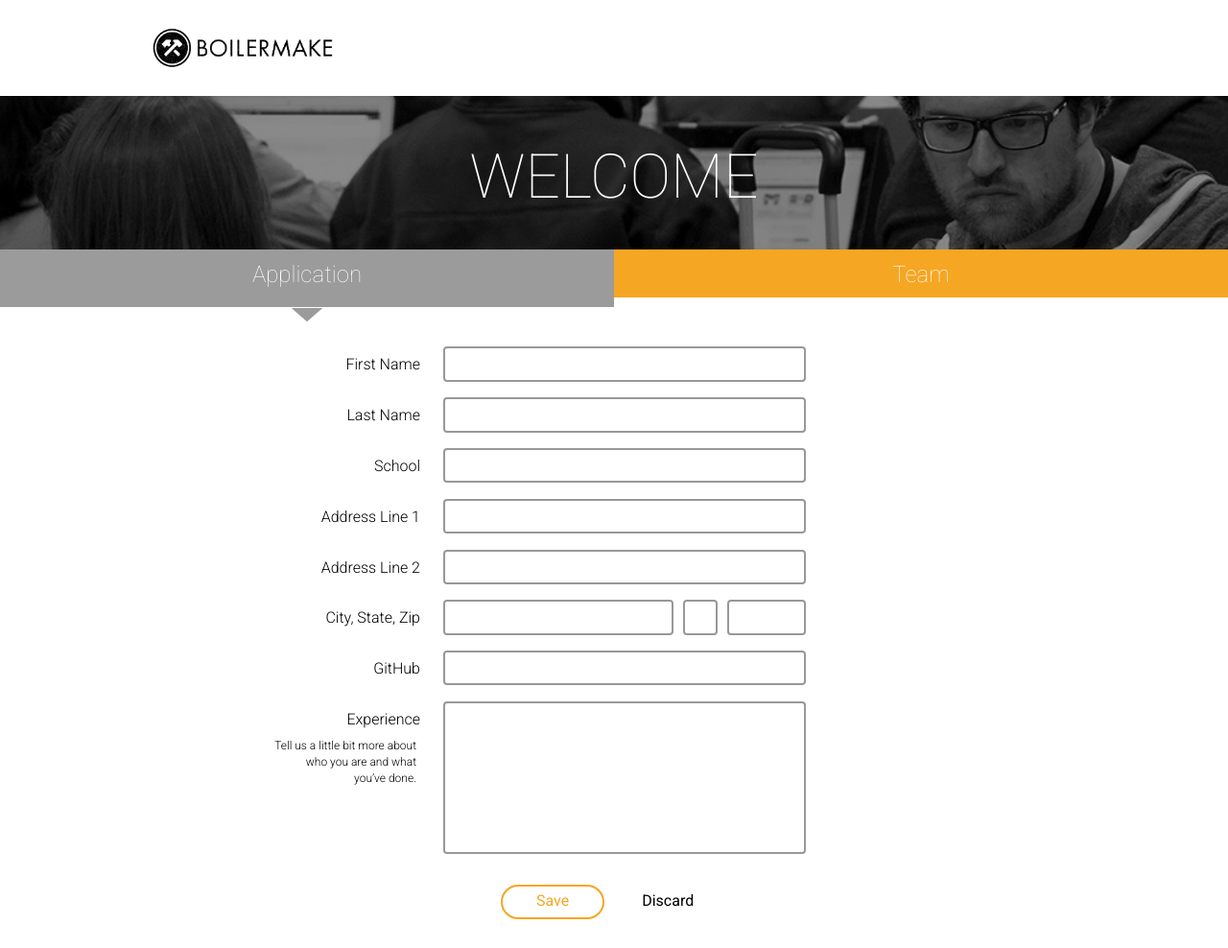
After one commit to BoilerMake/hackathon, a PHP site: page /application.html in a window 1280 px wide. The commit adds this page. Shown: the whole page at 96% size. Run offline with PHP 8.4, Linux system fonts and the light colour scheme; some libraries are stand-ins or nearby versions.

```diff
--- /dev/null
+++ b/frontend/application.html
@@ -0,0 +1,103 @@
+<!DOCTYPE html>
+<html lang="en">
+    <head>
+        <meta charset="utf-8">
+        <meta http-equiv="X-UA-Compatible" content="IE=edge">
+        <meta name="viewport" content="width=device-width, initial-scale=0.0, user-scalable=no">
+        <title>
+            BoilerMake
+        </title>
+        <link rel="icon" href="./img/favicon.png">
+        <meta name="description" content="The life and work of Ben Alderfer">
+        <meta name="author" content="Ben Alderfer">
+        <link rel="stylesheet" href="css/style.css" type="text/css">
+        <link rel="stylesheet" href="css/dashboard.css" type="text/css">
+    </head>
+    <body>
+        <script src="https://ajax.googleapis.com/ajax/libs/jquery/1.11.1/jquery.min.js" type="text/javascript"></script>
+        <link href='http://fonts.googleapis.com/css?family=Roboto:400,100,300,500,700' rel='stylesheet' type='text/css'>
+        <script src="js/index.js" type="text/javascript"></script>
+
+        <div class="header">
+            <div class="container">
+                <img alt="logo" class="logo" src="./img/logodark.png">
+            </div>
+        </div>
+        <div class="head">
+            <h1>WELCOME</h1>
+        </div>
+        <div class="nav">
+            <div class="nav-active">
+                Application
+            </div>
+            <div class="nav-notactive">
+                Team
+            </div>
+        </div>
+        <div class="container">
+            <div class="application">
+                <div class="form">
+                    <div class="input" id="firstname">
+                        <div class="label">
+                            First Name
+                        </div>
+                        <input type="text"/>
+                    </div>
+                    <div class="input" id="lastname">
+                        <div class="label">
+                            Last Name
+                        </div>
+                        <input type="text"/>
+                    </div>
+                    <div class="input search" id="school">
+                        <div class="label">
+                            School
+                        </div>
+                        <input type="text"/>
+                    </div>
+                    <div class="input" id="address-line-1">
+                        <div class="label">
+                            Address Line 1
+                        </div>
+                        <input type="text"/>
+                    </div>
+                    <div class="input" id="address-line-2">
+                        <div class="label">
+                            Address Line 2
+                        </div>
+                        <input type="text"/>
+                    </div>
+                    <div class="input" id="address-city-state-zip">
+                        <div class="label">
+                            City, State, Zip
+                        </div>
+                        <input class="span-6" type="text"/>
+                        <input class="span-2" type="text" maxlength="2"/>
+                        <input class="span-4" type="text"/>
+                    </div>
+                    <div class="input link" id="github">
+                        <div class="label">
+                            GitHub
+                        </div>
+                        <input type="text"/>
+                    </div>
+                    <div class="input field" id="description">
+                        <div class="label">
+                            Experience
+                            <div class="sub-label">
+                                Tell us a little bit more about who you are and what you’ve done.
+                            </div>
+                        </div>
+                        <textarea rows="8"></textarea>
+                    </div>
+                    <div class="submit">
+                        <input class="button outline" id="save" type="submit" value="Save" style="cursor:pointer;"/>
+                    </div>
+                    <div class="discard">
+                        <a style="cursor:pointer;">Discard</a>
+                    </div>
+                </div>
+            </div>
+        </div>
+    </body>
+</html>
--- /dev/null
+++ b/frontend/css/dashboard.css
@@ -0,0 +1,301 @@
+body {
+    background: white;
+}
+
+.application {
+    display: block;
+    width: 600px;
+    margin: 0 auto;
+}
+.head {
+    display: inline-block;
+    margin-top: 100px;
+    width: 100%;
+    height: 160px;
+    margin-bottom: 0;
+    background-image: url("../img/hacker.jpg");
+    background-size: cover;
+    background-position: center;
+    background-repeat: no-repeat;
+}
+.head h1 {
+    font-size: 4em;
+    font-weight: 100;
+    text-align: center;
+    margin: 40px 0;
+}
+.nav {
+    display: inline-block;
+    width: 100%;
+    height: 60px;
+    margin: 0 0 30px 0;
+    font-weight: 100;
+    font-size: 1.5em;
+    text-align: center;
+}
+.nav-active {
+    display: inline-block;
+    position: relative;
+    float: left;
+    width: 50%;
+    height: 50px;
+    margin: 0;
+    padding-top: 10px;
+    background-color: #9B9B9B;
+    cursor: pointer;
+}
+.nav-active::after {
+    content: "";
+    display: inline-block;
+    position: relative;
+    margin-top: 17px;
+    width: 100%;
+    height: 14px;
+    background-image: url("../img/pointer.png");
+    background-repeat: no-repeat;
+    background-position: center;
+
+}
+.nav-notactive {
+    display: inline-block;
+    position: relative;
+    float: left;
+    width: 50%;
+    height: 40px;
+    margin: 0;
+    padding-top: 10px;
+    background-color: #f5a623;
+    cursor: pointer;
+    -webkit-transition: background-color 100ms linear, height 100ms cubic-bezier(1.0, -1.0, 1.0, 3.0);
+    -moz-transition: background-color 100ms linear, height 100ms cubic-bezier(1.0, -1.0, 1.0, 3.0);
+    -o-transition: background-color 100ms linear, height 100ms cubic-bezier(1.0, -1.0, 1.0, 3.0);
+    -ms-transition: background-color 100ms linear, height 100ms cubic-bezier(1.0, -1.0, 1.0, 3.0);
+    transition: background-color 100ms linear, height  100ms cubic-bezier(1.0, -1.0, 1.0, 3.0);
+}
+.nav-notactive:hover {
+    background-color: #e6940a;
+    height: 50px;
+    -webkit-transition: background-color 100ms linear, height 100ms cubic-bezier(1.0, -1.0, 1.0, 3.0);
+    -moz-transition: background-color 100ms linear, height 100ms cubic-bezier(1.0, -1.0, 1.0, 3.0);
+    -o-transition: background-color 100ms linear, height 100ms cubic-bezier(1.0, -1.0, 1.0, 3.0);
+    -ms-transition: background-color 100ms linear, height 100ms cubic-bezier(1.0, -1.0, 1.0, 3.0);
+    transition: background-color 100ms linear, height  100ms cubic-bezier(1.0, -1.0, 1.0, 3.0);
+}
+.nav-notactive:active {
+    background-color: #f5a623;
+}
+.application .form .input {
+    display: inline-block;
+    width: 100%;
+    margin: 5px 0 5px -60px;
+}
+.application .form .input .label {
+    display: inline-block;
+    position: relative;
+    float: left;
+    width: 150px;
+    text-align: right;
+    font-size: 1em;
+    font-weight: 300;
+    line-height: 1.4;
+    padding: 8px 4px 6px 8px;
+    color: black;
+}
+.application .form .input .label .sub-label{
+    display: inline-block;
+    position: relative;
+    float: right;
+    width: 150px;
+    text-align: right;
+    font-family: "Helvetica-Neue", "Roboto";
+    font-size: 0.75em;
+    font-weight: 300;
+    line-height: 1.4;
+    padding: 8px 4px 6px 8px;
+    color: black;
+}
+.application .form .input input, .application .form .input textarea {
+    display: inline-block;
+    position: relative;
+    float: left;
+    width: 360px;
+    margin: 0 0 0 20px;
+    text-align: left;
+    font-size: 1em;
+    color: black;
+    line-height: 1.4;
+    padding: 4px 6px 6px 8px;
+    border: 2px solid #989898;
+    border-radius: 4px;
+    resize: none;
+}
+.application .form .input input.span-6 {
+    width: 222px;
+    margin: 0 0 0 20px;
+}
+.application .form .input input.span-2 {
+    width: 18px;
+    margin: 0 0 0 10px;
+}
+.application .form .input input.span-4 {
+    width: 64px;
+    margin: 0 0 0 10px;
+}
+.application .form .input input:focus, .application .form .input textarea:focus {
+    border-color: #989898;
+    background-color: #989898;
+    -webkit-transition: background-color 250ms linear;
+    -moz-transition: background-color 250ms linear;
+    -o-transition: background-color 250ms linear;
+    -ms-transition: background-color 250ms linear;
+    transition: background-color 250ms linear;
+    color: black;
+    text-align: left;
+    font-size: 1em;
+    line-height: 1.4;
+    box-shadow: 0 1px 1px #989898 inset, 0 0 8px #989898;
+    outline: 0 none;
+}
+.application .form .button {
+    display: inline-block;
+    margin: 5px 0 5px 182px;
+}
+.application .form .submit {
+    display: inline-block;
+}
+.application .form .submit .button {
+    display: inline-block;
+    border-radius: 50px;
+    padding: 4px 35px 6px 35px;
+    border: 2px solid #f5a623;
+    color: #f5a623;
+    -webkit-transition: color 100ms linear;
+    -moz-transition: color 100ms linear;
+    -o-transition: color 100ms linear;
+    -ms-transition: color 100ms linear;
+    transition: color 100ms linear;
+    font-family: "Roboto", "Helvetica", "Arial", sans-serif;
+    line-height: 1.4;
+    font-size: 1em;
+    margin: 20px 0 30px 182px;
+    background: none;
+    -webkit-transition: background-color 100ms linear;
+    -moz-transition: background-color 100ms linear;
+    -o-transition: background-color 100ms linear;
+    -ms-transition: background-color 100ms linear;
+    transition: background-color 100ms linear;
+}
+.application .form .submit .button:hover {
+    display: inline-block;
+    border-radius: 50px;
+    padding: 4px 35px 6px 35px;
+    border: 2px solid #f5a623;
+    color: white;
+    -webkit-transition: color 100ms linear;
+    -moz-transition: color 100ms linear;
+    -o-transition: color 100ms linear;
+    -ms-transition: color 100ms linear;
+    transition: color 100ms linear;
+    font-family: "Roboto", "Helvetica", "Arial", sans-serif;
+    line-height: 1.4;
+    font-size: 1em;
+    margin: 20px 0 30px 182px;
+    background: #f5a623;
+    -webkit-transition: background-color 100ms linear;
+    -moz-transition: background-color 100ms linear;
+    -o-transition: background-color 100ms linear;
+    -ms-transition: background-color 100ms linear;
+    transition: background-color 100ms linear;
+}
+.application .form .submit .button:active {
+    color: white;
+    -webkit-transition: color 100ms linear;
+    -moz-transition: color 100ms linear;
+    -o-transition: color 100ms linear;
+    -ms-transition: color 100ms linear;
+    transition: color 100ms linear;
+    background: #e6940a;
+    -webkit-transition: background-color 100ms linear;
+    -moz-transition: background-color 100ms linear;
+    -o-transition: background-color 100ms linear;
+    -ms-transition: background-color 100ms linear;
+    transition: background-color 100ms linear;
+}
+.application .form .submit .button:focus {
+    border-color: rgba(246,167,33,1.0);
+    text-align: center;
+    box-shadow: none;
+    outline: 0 none;
+}
+.application .form .submit .button:active {
+    background: #e6940a;
+    -webkit-transition: background-color 100ms linear;
+    -moz-transition: background-color 100ms linear;
+    -o-transition: background-color 100ms linear;
+    -ms-transition: background-color 100ms linear;
+    transition: background-color 100ms linear;
+}
+.application .form .discard {
+    display: inline-block;
+    padding: 4px 35px 6px 35px;
+    color: black;
+    font-family: "Roboto", "Helvetica", "Arial", sans-serif;
+    line-height: 1.4;
+    font-size: 1em;
+    background: none;
+}
+.application .form .discard:hover {
+    display: inline-block;
+    padding: 4px 35px 6px 35px;
+    -webkit-transition: color 100ms linear;
+    -moz-transition: color 100ms linear;
+    -o-transition: color 100ms linear;
+    -ms-transition: color 100ms linear;
+    transition: color 100ms linear;
+    font-family: "Roboto", "Helvetica", "Arial", sans-serif;
+    line-height: 1.4;
+    font-size: 1em;
+    background: none;
+}
+.application .form .discard a {
+    color: black;
+    -webkit-transition: color 100ms linear;
+    -moz-transition: color 100ms linear;
+    -o-transition: color 100ms linear;
+    -ms-transition: color 100ms linear;
+    transition: color 100ms linear;
+}
+.application .form .discard a:hover {
+    color: #f5a623;
+    -webkit-transition: color 100ms linear;
+    -moz-transition: color 100ms linear;
+    -o-transition: color 100ms linear;
+    -ms-transition: color 100ms linear;
+    transition: color 100ms linear;
+}
+
+
+
+@media (max-width: 768px) {
+    body {
+        font-size: 200%;
+    }
+    .application .form .input .label {
+        font-weight: 300;
+    }
+    .application .form .input .label .sub-label{
+        font-weight: 300;
+    }
+    .application .form .input input.span-6 {
+        width: 168px;
+    }
+    .application .form .input input.span-2 {
+        width: 36px;
+    }
+    .application .form .input input.span-4 {
+        width: 100px;
+    }
+    .application .form .input input, .application .form .input textarea {
+        border-radius: 8px;
+    }
+}
--- a/frontend/css/style.css
+++ b/frontend/css/style.css
@@ -1,10 +1,10 @@
 html {
     width: 100%;
-    height: 100%;
+    min-height: 100%;
 }
 body {
     width: 100%;
-    height: 100%;
+    min-height: 100%;
     padding: 0;
     margin: 0;
     font-family: "Roboto", "Helvetica", "Arial", sans-serif;
--- /dev/null
+++ b/frontend/css/teams.css
@@ -0,0 +1,3 @@
+body {
+    background-image: url("../img/hackers.jpg");
+}
--- a/frontend/js/index.js
+++ b/frontend/js/index.js
@@ -1,11 +1,39 @@
-var inputBox = 0;
+var inputBox = false;
 
 function validateEmail() {
-
+    var email = $("#email input").val();
+    var atpos = email.indexOf("@");
+    var dotpos = email.lastIndexOf(".");
+    var ext = email.slice((email.length - 4));
+    if (atpos < 1 || dotpos < atpos + 2 || ext !== ".edu") {
+        return false;
+    } else {
+        return true;
+    }
 }
 
 function validatePassword() {
+    var re = /^[\w ]+$/;
+    if ($("#password input").val().length < 6) {
+        $("#password .error").html("Password must be at least 6 characters long.");
+        return false;
+    } else if (!re.test($("#password input").val())) {
+        $("#password .error").html("Password must only contain letters and numbers.");
+        return false;
+    } else {
+        return true;
+    }
+}
 
+function validatePasswordsMatch() {
+    var pass1 = $("#password input").val();
+    var pass2 = $("#confirm-password input").val();
+    console.log(pass1);
+    if (pass1 !== pass2 || pass1 === "" || pass2 === "") {
+        return false;
+    } else {
+        return true;
+    }
 }
 
 function submitForm() {
@@ -16,61 +44,117 @@ function submitForm() {
 
 $(document).ready(function() {
 
+    if ($(window).width() > 768) {
+
         // EARLYBIRD APPLICATION BUTTON
         $("#register").click(function(event) {
+            $('body,html').animate({
+                scrollTop: 2000
+            }, 800);
             $(this).fadeOut("fast", function() {
                 $("#email").fadeIn("fast", function() {
                     $("#email input").focus();
                 });
                 $("#password").fadeIn("fast");
                 $("#confirm-password").fadeIn("fast");
-            inputBox += 3;
-        });
-    });
-
-    // BACK BUTTONS
-    $("#email .back").click(function(event) {
-        $("#email").fadeOut("fast", function() {
-            $("#register").fadeIn("fast");
-            inputBox -= 1;
-        });
-    });
-    $("#password .back").click(function(event) {
-        $("#password").fadeOut("fast", function() {
-            $("#email").fadeIn("fast");
-            inputBox -= 1;
-        });
-    });
-    $("#confirm-password .back").click(function(event) {
-        $("#confirm-password").fadeOut("fast", function() {
-            $("#password").fadeIn("fast");
-            inputBox -= 1;
+                inputBox = true;
             });
         });
 
         // ENTER KEY FUNCTIONALITY
-    $(".input").keypress(function(e) {
+        $(window).keypress(function(e) {
             if (e.which == 13) {
-            if (inputBox === 1) {
-                var isValidEmail = validateEmail();
-                $("#email").fadeOut("fast", function() {
-                    $("#password").fadeIn("fast", function() {
+                if (inputBox) {
+                    var isEmailValid = validateEmail();
+                    var isPasswordValid = validatePassword();
+                    var passwordsMatch = validatePasswordsMatch();
+                    if (isEmailValid) {
+                        $("#email .error").addClass('hidden');
+                        if (isPasswordValid) {
+                            $("#password .error").addClass('hidden');
+                            if (passwordsMatch) {
+                                $("#confirm-password .error").addClass('hidden');
+                                console.log("success");
+                                submitForm();
+                            } else {
+                                // TODO display "Passwords do not match"
+                                $("#confirm-password .error").removeClass('hidden');
+                                $("#confirm-password input").focus();
+                            }
+                        } else {
+                            // TODO display "password must include at least 6..."
+                            $("#password .error").removeClass('hidden');
                             $("#password input").focus();
+                        }
+                    } else {
+                        // TODO display "Invalid email, must be a .edu address"
+                        $("#email .error").removeClass('hidden');
+                        $("#email input").focus();
+                    }
+                } else {
+                    $('body,html').animate({
+                        scrollTop: 460
+                    }, 800);
+                    $("#register").fadeOut("fast", function() {
+                        $("#email").fadeIn("fast", function() {
+                            $("#email input").focus();
                         });
-                    inputBox += 1;
+                        $("#password").fadeIn("fast");
+                        $("#confirm-password").fadeIn("fast");
+                        inputBox = true;
                     });
-            } else if (inputBox === 2) {
-                $("#password").fadeOut("fast", function() {
-                    $("#confirm-password").fadeIn("fast", function() {
-                        $("#confirm-password input").focus();
-                    });
-                    inputBox += 1;
-                });
-            } else if (inputBox === 3) {
-                var isValidPassword = validatePassword();
-                submitForm();
-                inputBox += 1;
                 }
             }
         });
+    } else {
+        $("#register").click(function(event) {
+            $('body,html').animate({
+                scrollTop: 550
+            }, 0);
+            $(this).fadeOut("fast", function() {
+                $("#email").fadeIn("fast", function() {
+                    $("#email input").focus();
                 });
+                $("#password").fadeIn("fast");
+                $("#confirm-password").fadeIn("fast");
+                inputBox = true;
+            });
+        });
+        $("#email input").focus(function(event) {
+            /* Act on the event */
+            $('body,html').animate({
+                scrollTop: 550
+            }, 0);
+        });
+        $("#password input").focus(function(event) {
+            /* Act on the event */
+            $('body,html').animate({
+                scrollTop: 550
+            }, 0);
+        });
+        $("#confirm-password input").focus(function(event) {
+            /* Act on the event */
+            $('body,html').animate({
+                scrollTop: 550
+            }, 0);
+        });
+        $("#email input").keyup(function(event) {
+            /* Act on the event */
+            $('body,html').animate({
+                scrollTop: 550
+            }, 0);
+        });
+        $("#password input").keyup(function(event) {
+            /* Act on the event */
+            $('body,html').animate({
+                scrollTop: 550
+            }, 0);
+        });
+        $("#confirm-password input").keyup(function(event) {
+            /* Act on the event */
+            $('body,html').animate({
+                scrollTop: 550
+            }, 0);
+        });
+    }
+});
```
Also changed, not shown: other parts of frontend/css/style.css (+5 -34 lines), frontend/index.html (+6 -3 lines), frontend/teams.html (added, +43 -0 lines), frontend/img/favicon32x32.png (added), frontend/img/hacker.jpg (added), frontend/img/hackers.jpg, frontend/img/logodark.png (added), frontend/img/pointer.png (added). Lines whose indentation alone changed are shown as unchanged.
